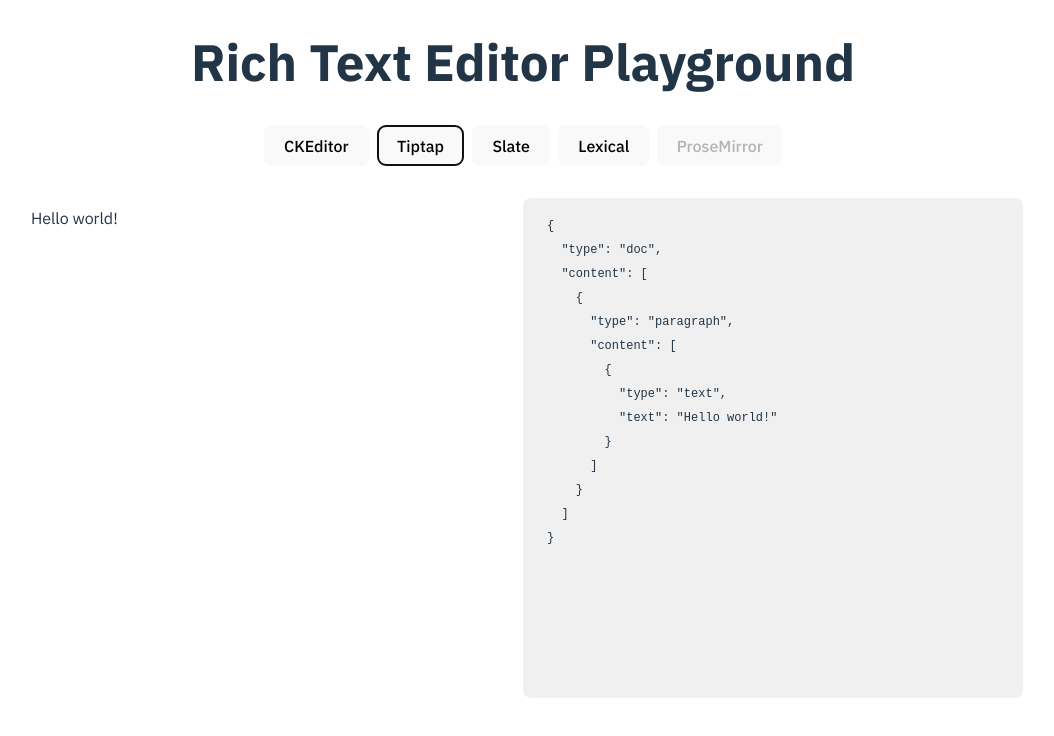
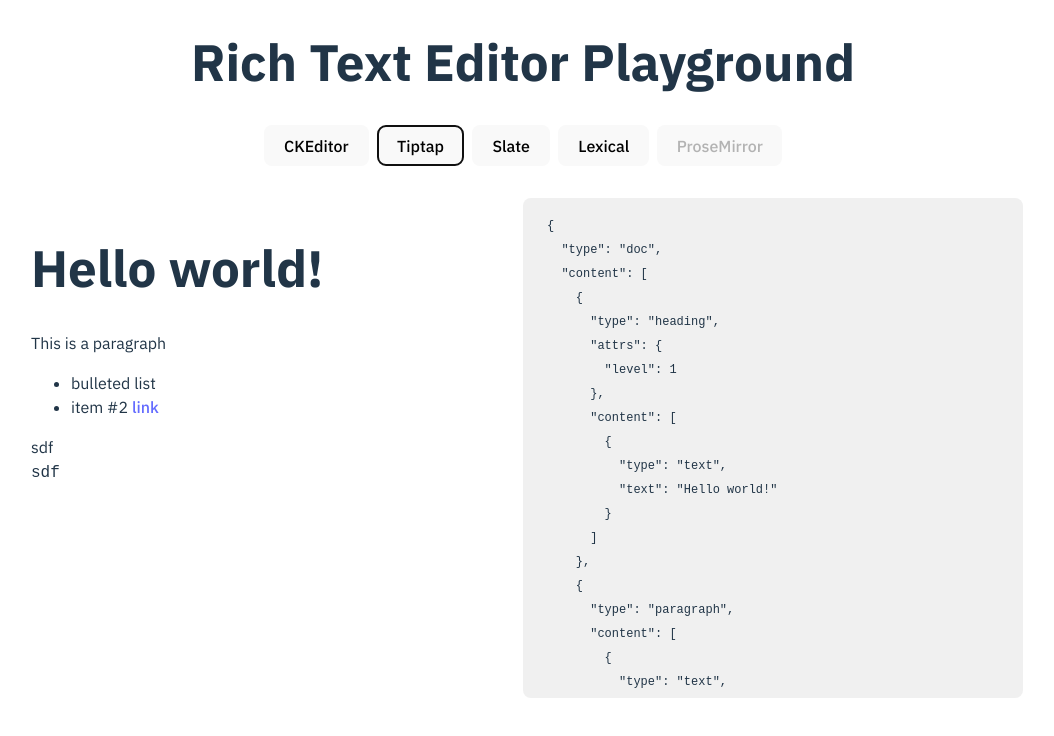
Before and after one commit to ssalka/amp-rich-text, a React (Vite) app: page / in a window 1280 px wide. Both pictures are taken after a click on the button "Tiptap". Shown: the top 736 px of the page, without its empty margins (117-1171 px from the left). Built offline with nearby package versions, Linux system fonts and the light colour scheme.

Commit message:
main Tiptap loading in markdown

```diff
--- a/package.json
+++ b/package.json
@@ -16,10 +16,12 @@
     "@remirror/pm": "^2.0.0",
     "@remirror/react": "^2.0.5",
     "@tiptap/extension-bubble-menu": "^2.0.0-beta.196",
+    "@tiptap/extension-link": "^2.0.0-beta.199",
     "@tiptap/react": "^2.0.0-beta.196",
     "@tiptap/starter-kit": "^2.0.0-beta.196",
     "clsx": "^1.2.1",
     "lexical": "^0.5.0",
+    "prosemirror-markdown": "^1.9.4",
     "react": "^18.2.0",
     "react-dom": "^18.2.0",
     "react-error-boundary": "^3.1.4",
--- a/src/components/editors/Tiptap.tsx
+++ b/src/components/editors/Tiptap.tsx
@@ -1,23 +1,61 @@
 import clsx from 'clsx';
+import camelCase from 'lodash/camelCase';
 import { useEffect } from 'react';
 import { useSetRecoilState } from 'recoil';
 import { BubbleMenu, EditorContent, useEditor } from '@tiptap/react';
 import StarterKit from '@tiptap/starter-kit';
+import Link from '@tiptap/extension-link';
+import { defaultMarkdownParser } from 'prosemirror-markdown';
+
 import { defaultText, jsonState } from '@/content';
 
 import './Tiptap.css';
+
+const markMap = {
+  em: 'italic',
+};
+
+// TODO: fix empty lines being removed
+function mdToJson(doc: any) {
+  return {
+    type: camelCase(doc.type.name),
+    ...(doc.type.name === 'text'
+      ? {
+          text: doc.text,
+          marks: doc.marks.map((m: any) => ({
+            type: markMap[m.type.name] || m.type.name,
+          })),
+          ...(doc.attrs && { attrs: doc.attrs }),
+        }
+      : {
+          content: doc.content.content.map(mdToJson),
+        }),
+  };
+}
+console.log(defaultMarkdownParser.parse(defaultText));
+console.log(mdToJson(defaultMarkdownParser.parse(defaultText)));
 
 // BUG BubbleMenu breaks on unmount https://github.com/ueberdosis/tiptap/issues/3135
 export default () => {
   const setJson = useSetRecoilState(jsonState);
   const editor = useEditor({
-    content: defaultText,
+    content: mdToJson(defaultMarkdownParser.parse(defaultText)),
+    // content: rawDoc,
     extensions: [
       StarterKit.configure({
         paragraph: {
           HTMLAttributes: {
             style: 'margin: 0;',
           },
+        },
+      }),
+      Link.configure({ autolink: true }).extend({
+        addKeyboardShortcuts() {
+          return {
+            // TODO open popover here where user can set link URL + text
+            'Mod-k': () =>
+              this.editor.commands.setLink({ href: 'https://amplitude.com' }),
+          };
         },
       }),
     ],
--- a/src/content.ts
+++ b/src/content.ts
@@ -1,6 +1,17 @@
 import { atom } from 'recoil';
 
-export const defaultText = 'Hello world!';
+export const defaultText = `
+### Hello world!
+
+This is a paragraph
+
+* bulleted list
+* item #2 [link](https://amplitude.com/)
+
+_sdf_
+
+\`sdf\`
+`;
 
 type Json = unknown;
 
```
Also changed, not shown: 1 other file (tests, documents, lock files or other folders).
